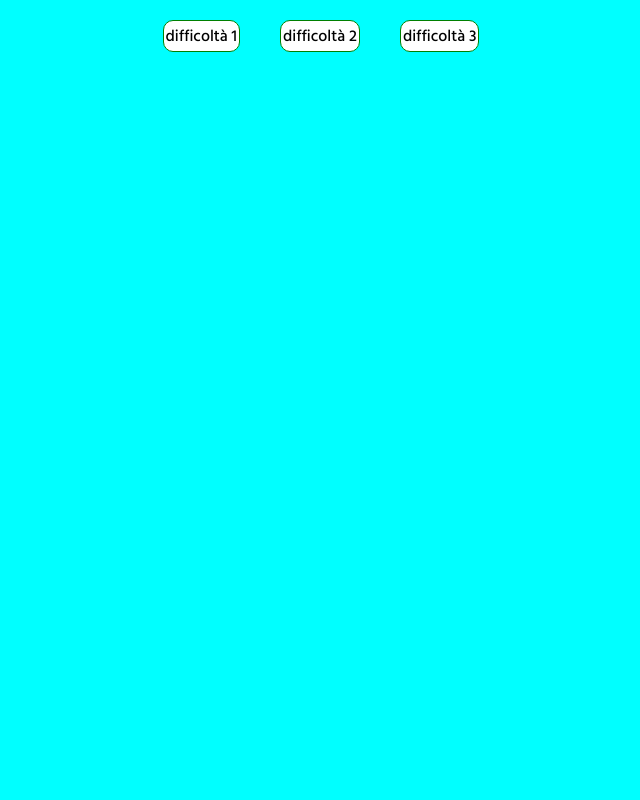
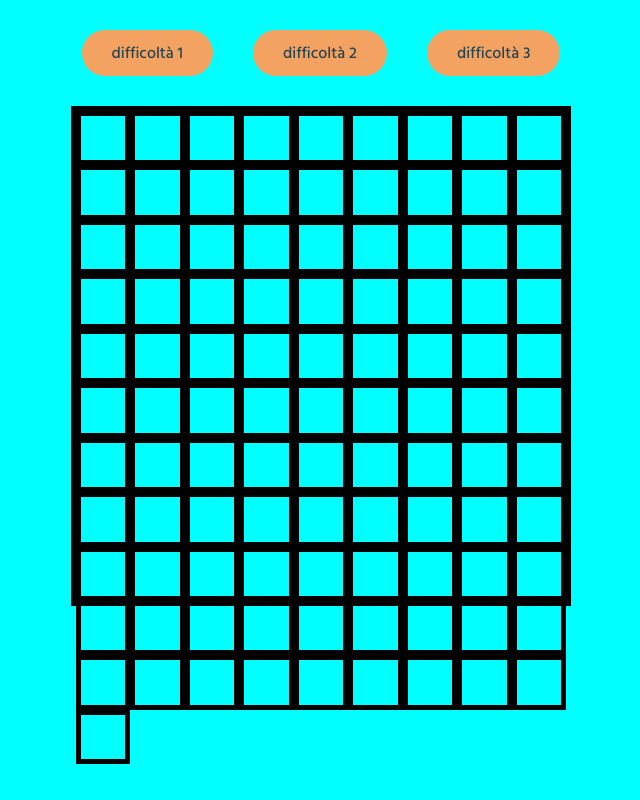
Before and after one commit to ManuelAvanzi/js-campominato-grid, a plain HTML site: page index.html in a window 1280 px wide. Both pictures are taken after a click on the element "difficoltà 1". Shown: the whole page, without its empty margins (319-959 px from the left). Drawn offline with Linux system fonts and the light colour scheme.

Commit message:
drawGrid

```diff
--- a/css/style.css
+++ b/css/style.css
@@ -1,21 +1,64 @@
-*{
-    margin:0;
-    padding:0;
-    box-sizing: border-box;
+* {
+        box-sizing: border-box;
+        margin: 0;
+        padding: 0;
 }
+
 body{
     background-color: aqua;
     font-family: 'Hind Siliguri', sans-serif;
 }
+
 .container-buttons{
     display: flex;
     justify-content: center;
+    margin: 30px 0;
 }
+
 .container-buttons>span{
-    margin:20px;
-    background-color: white;
-    color:black;
-    border:1px solid green;
-    border-radius:10px;
-    padding:2px 2px;
+    color: #264653;
+    background-color: #f4a261;
+    padding: 10px 30px;
+    margin: 0 20px;
+    border-radius: 30px;
+    cursor: pointer;
+    transition: all .1s ease;
 }
+span:hover{
+    box-shadow: 0px 0px 5px 2px white;
+    color: white;
+}
+
+.gridcontainer{
+    width: 500px;
+    height: 500px;
+    margin: 0 auto;
+    border: solid 5px black;
+    display: flex;
+    flex-wrap: wrap;
+}
+.box{
+    display: flex;
+    justify-content: center;
+    align-items: center;
+    width: calc(100% / 10);
+    height: calc(100% / 10);
+    border:1px solid black;
+}
+
+.medium {
+    display: flex;
+    justify-content: center;
+    align-items: center;
+    width: calc(100% / 9);
+    height: calc(100% / 9);
+    border:5px solid black;
+}
+.hard {
+    display: flex;
+    justify-content: center;
+    align-items: center;
+    width: calc(100% / 7);
+    height: calc(100% / 7);
+    border:5px solid black;
+}
--- a/index.html
+++ b/index.html
@@ -20,7 +20,9 @@
 
     </div>
 
+    <div class="gridcontainer">
 
+    </div>
 
 
 
--- a/js/script.js
+++ b/js/script.js
@@ -2,13 +2,33 @@
 const btn1=document.getElementById("btn1");
 const btn2=document.getElementById("btn2");
 const btn3=document.getElementById("btn3");
+const gridContainer=document.querySelector(".gridcontainer");
 
 btn1.addEventListener("click",function(){
-    console.log("1-100");
+    drawGrid(100);
 });
 btn2.addEventListener("click",function(){
-    console.log("1-81");
+    drawGrid(81);
 })
 btn3.addEventListener("click",function(){
-    console.log("1-49");
+    drawGrid(49);
 })
+
+
+function drawGrid(num){
+
+    for(let i=0;i<num;i++){
+
+        const newSquare=document.createElement('div');
+        newSquare.className="box";
+
+        if(num>=49){
+            newSquare.className="medium";
+        }else if(num>=81){
+            newSquare.className="hard";
+        }
+
+        gridContainer.append(newSquare);
+
+    }
+}
```
